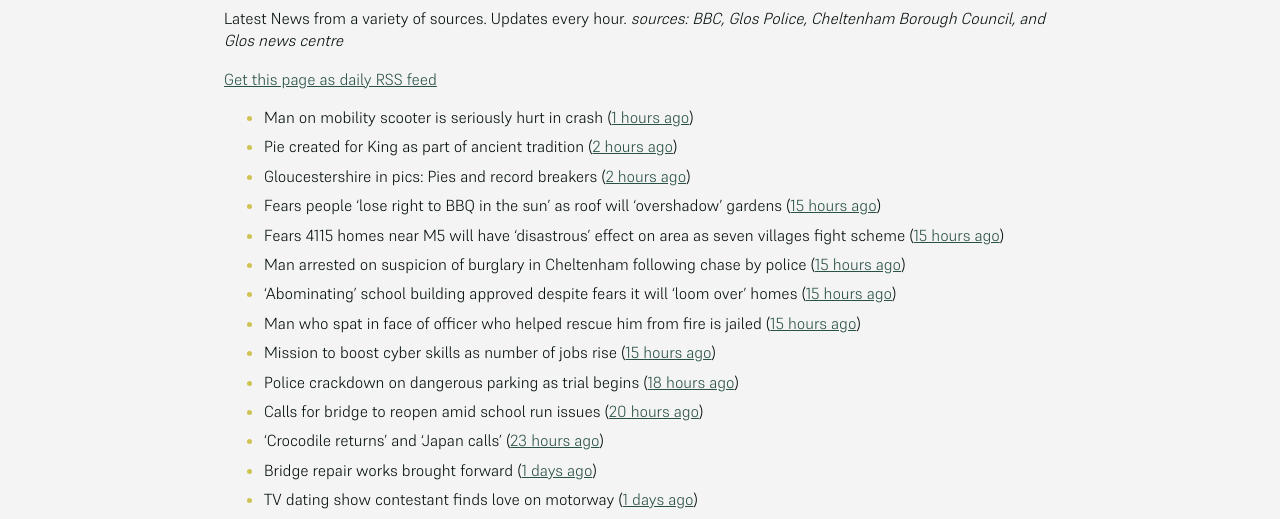
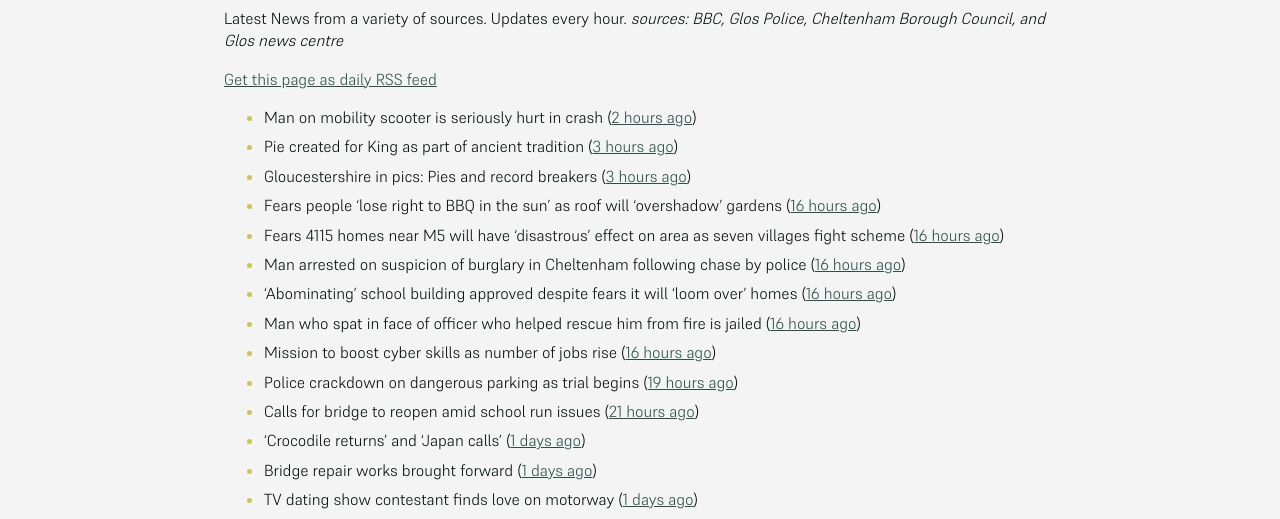
Before and after one commit to mat-0/cheltenham-open-data, a Jekyll site: the page built from _pages/news.md, in a window 1280 px wide. Shown: the part 266-785 px from the top of the page. Built offline with Jekyll 4.4.1, drawn with Linux system fonts in a browser that asks for light colours.

Commit message:
Updated 2025-05-24 09:57:44

```diff
--- a/_pages/news.md
+++ b/_pages/news.md
@@ -12,18 +12,18 @@ _sources: BBC, Glos Police, Cheltenham Borough Council, and Glos news centre_
 [Get this page as daily RSS feed](/daily.rss)
 
 <!-- news_marker starts -->
-- Man on mobility scooter is seriously hurt in crash ([1 hours ago](https://www.bbc.com/news/articles/cx2eqqnx4zlo))
-- Pie created for King as part of ancient tradition ([2 hours ago](https://www.bbc.com/news/articles/ckgxxnve341o))
-- Gloucestershire in pics: Pies and record breakers ([2 hours ago](https://www.bbc.com/news/articles/clyvvpgg4xyo))
-- Fears people ‘lose right to BBQ in the sun’ as roof will ‘overshadow’ gardens ([15 hours ago](https://gloucesternewscentre.co.uk/fears-people-lose-right-to-bbq-in-the-sun-as-roof-will-overshadow-gardens/))
-- Fears 4115 homes near M5 will have ‘disastrous’ effect on area as seven villages fight scheme ([15 hours ago](https://gloucesternewscentre.co.uk/fears-4115-homes-near-m5-will-have-disastrous-effect-on-area-as-seven-villages-fight-scheme/))
-- Man arrested on suspicion of burglary in Cheltenham following chase by police ([15 hours ago](https://gloucesternewscentre.co.uk/man-arrested-on-suspicion-of-burglary-in-cheltenham-following-chase-by-police/))
-- ‘Abominating’ school building approved despite fears it will ‘loom over’ homes ([15 hours ago](https://gloucesternewscentre.co.uk/abominating-school-building-approved-despite-fears-it-will-loom-over-homes/))
-- Man who spat in face of officer who helped rescue him from fire is jailed ([15 hours ago](https://gloucesternewscentre.co.uk/man-who-spat-in-face-of-officer-who-helped-rescue-him-from-fire-is-jailed/))
-- Mission to boost cyber skills as number of jobs rise ([15 hours ago](https://www.bbc.com/news/articles/cp9200y2km0o))
-- Police crackdown on dangerous parking as trial begins ([18 hours ago](https://www.bbc.com/news/articles/c628gp87jljo))
-- Calls for bridge to reopen amid school run issues ([20 hours ago](https://www.bbc.com/news/articles/c7877jd3dw3o))
-- 'Crocodile returns' and 'Japan calls' ([23 hours ago](https://www.bbc.com/news/articles/clynl44237wo))
+- Man on mobility scooter is seriously hurt in crash ([2 hours ago](https://www.bbc.com/news/articles/cx2eqqnx4zlo))
+- Pie created for King as part of ancient tradition ([3 hours ago](https://www.bbc.com/news/articles/ckgxxnve341o))
+- Gloucestershire in pics: Pies and record breakers ([3 hours ago](https://www.bbc.com/news/articles/clyvvpgg4xyo))
+- Fears people ‘lose right to BBQ in the sun’ as roof will ‘overshadow’ gardens ([16 hours ago](https://gloucesternewscentre.co.uk/fears-people-lose-right-to-bbq-in-the-sun-as-roof-will-overshadow-gardens/))
+- Fears 4115 homes near M5 will have ‘disastrous’ effect on area as seven villages fight scheme ([16 hours ago](https://gloucesternewscentre.co.uk/fears-4115-homes-near-m5-will-have-disastrous-effect-on-area-as-seven-villages-fight-scheme/))
+- Man arrested on suspicion of burglary in Cheltenham following chase by police ([16 hours ago](https://gloucesternewscentre.co.uk/man-arrested-on-suspicion-of-burglary-in-cheltenham-following-chase-by-police/))
+- ‘Abominating’ school building approved despite fears it will ‘loom over’ homes ([16 hours ago](https://gloucesternewscentre.co.uk/abominating-school-building-approved-despite-fears-it-will-loom-over-homes/))
+- Man who spat in face of officer who helped rescue him from fire is jailed ([16 hours ago](https://gloucesternewscentre.co.uk/man-who-spat-in-face-of-officer-who-helped-rescue-him-from-fire-is-jailed/))
+- Mission to boost cyber skills as number of jobs rise ([16 hours ago](https://www.bbc.com/news/articles/cp9200y2km0o))
+- Police crackdown on dangerous parking as trial begins ([19 hours ago](https://www.bbc.com/news/articles/c628gp87jljo))
+- Calls for bridge to reopen amid school run issues ([21 hours ago](https://www.bbc.com/news/articles/c7877jd3dw3o))
+- 'Crocodile returns' and 'Japan calls' ([1 days ago](https://www.bbc.com/news/articles/clynl44237wo))
 - Bridge repair works brought forward ([1 days ago](https://www.bbc.com/news/articles/c8repy53ezyo))
 - TV dating show contestant finds love on motorway ([1 days ago](https://www.bbc.com/news/articles/cn84y0wnz2po))
 - Free hour parking scheme expanded after success ([1 days ago](https://www.bbc.com/news/articles/cd0l2kr32zeo))
```
Also changed, not shown: _data/flood.json (+5 -27 lines), _pages/fix-my-street.md (+2 -2 lines), index.md (+5 -5 lines).
